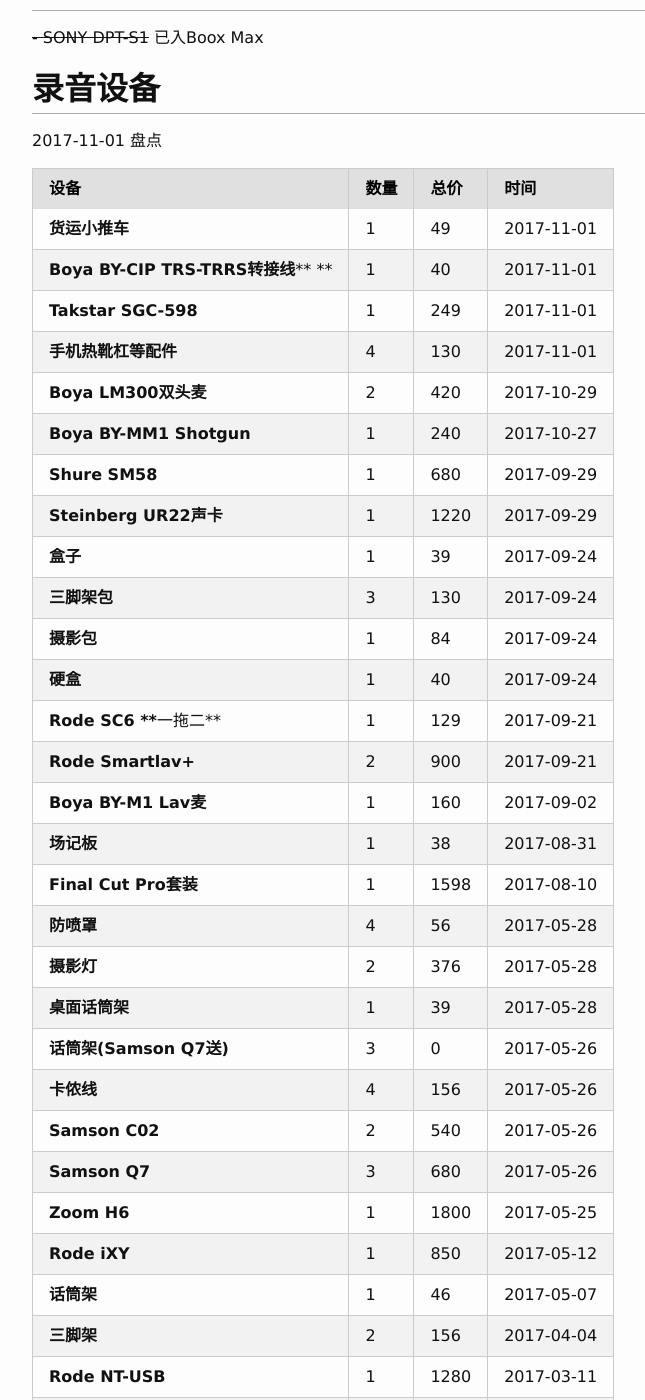
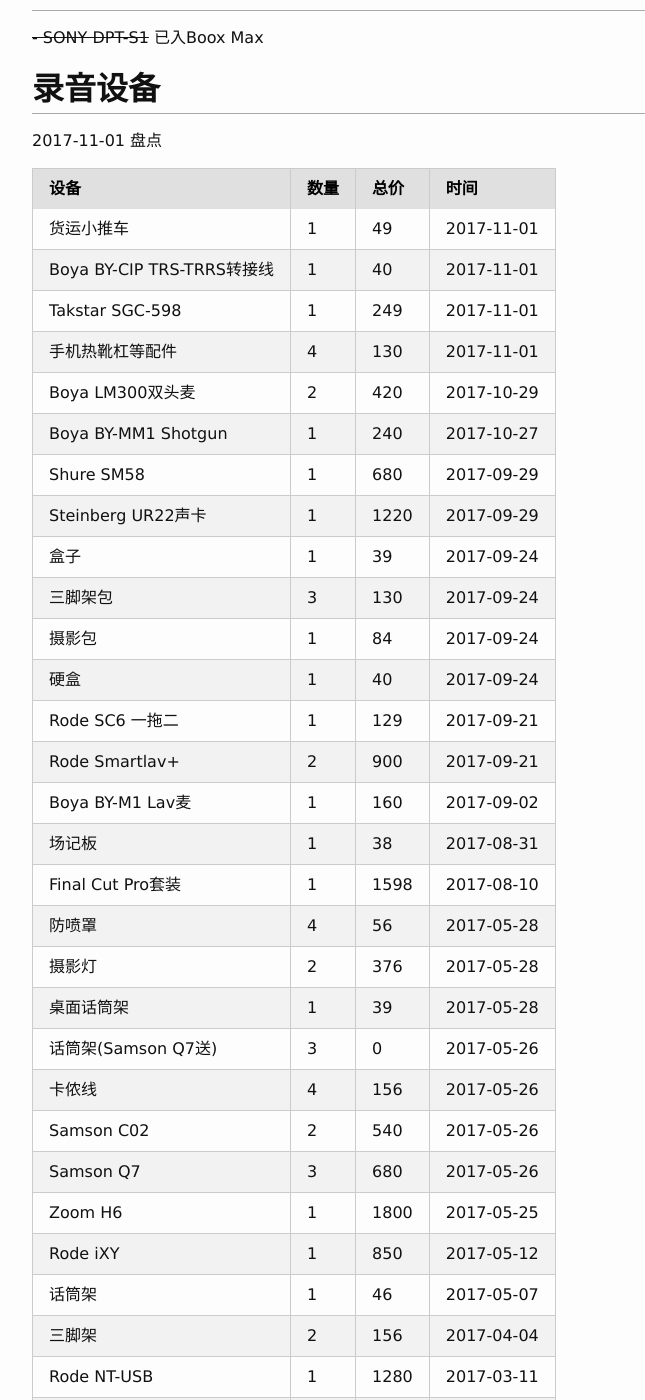
Before and after one commit to scateu/scateu.github.io, a Jekyll site: the page built from _pages/03-devices.md, in a window 1280 px wide and 1400 px high, scrolled down 2096 px. Shown: the whole window, without its empty margins (238-883 px from the left). Built offline with Jekyll 4.4.1, drawn with Linux system fonts in a browser that asks for light colours; comment, search, counter and statistics services are not loaded.

Commit message:
Wed Nov  1 23:31:13 CST 2017

```diff
--- a/_pages/03-devices.md
+++ b/_pages/03-devices.md
@@ -94,51 +94,51 @@
 
 2017-11-01 盘点
 
-| **设备**                               | **数量** | **总价** | **时间**     |
+| 设备                               | 数量 | 总价 | 时间     |
 | ------------------------------------ | ------ | ------ | ---------- |
-| **货运小推车**                            | 1      | 49     | 2017-11-01 |
-| **Boya BY-CIP TRS-TRRS****转接线**** ** | 1      | 40     | 2017-11-01 |
-| **Takstar SGC-598**                  | 1      | 249    | 2017-11-01 |
-| **手机热靴杠等配件**                         | 4      | 130    | 2017-11-01 |
-| **Boya LM300****双头麦**                | 2      | 420    | 2017-10-29 |
-| **Boya BY-MM1 Shotgun**              | 1      | 240    | 2017-10-27 |
-| **Shure SM58**                       | 1      | 680    | 2017-09-29 |
-| **Steinberg UR22****声卡**             | 1      | 1220   | 2017-09-29 |
-| **盒子**                               | 1      | 39     | 2017-09-24 |
-| **三脚架包**                             | 3      | 130    | 2017-09-24 |
-| **摄影包**                              | 1      | 84     | 2017-09-24 |
-| **硬盒**                               | 1      | 40     | 2017-09-24 |
-| **Rode SC6 ****一拖二**                 | 1      | 129    | 2017-09-21 |
-| **Rode Smartlav+**                   | 2      | 900    | 2017-09-21 |
-| **Boya BY-M1 Lav****麦**              | 1      | 160    | 2017-09-02 |
-| **场记板**                              | 1      | 38     | 2017-08-31 |
-| **Final Cut Pro****套装**              | 1      | 1598   | 2017-08-10 |
-| **防喷罩**                              | 4      | 56     | 2017-05-28 |
-| **摄影灯**                              | 2      | 376    | 2017-05-28 |
-| **桌面话筒架**                            | 1      | 39     | 2017-05-28 |
-| **话筒架****(Samson Q7****送****)**      | 3      | 0      | 2017-05-26 |
-| **卡侬线**                              | 4      | 156    | 2017-05-26 |
-| **Samson C02**                       | 2      | 540    | 2017-05-26 |
-| **Samson Q7**                        | 3      | 680    | 2017-05-26 |
-| **Zoom H6**                          | 1      | 1800   | 2017-05-25 |
-| **Rode iXY**                         | 1      | 850    | 2017-05-12 |
-| **话筒架**                              | 1      | 46     | 2017-05-07 |
-| **三脚架**                              | 2      | 156    | 2017-04-04 |
-| **Rode NT-USB**                      | 1      | 1280   | 2017-03-11 |
-| **SONY PCM-D100**                    | 1      | 3799   | 2015-09-24 |
+| 货运小推车                            | 1      | 49     | 2017-11-01 |
+| Boya BY-CIP TRS-TRRS转接线  | 1      | 40     | 2017-11-01 |
+| Takstar SGC-598                  | 1      | 249    | 2017-11-01 |
+| 手机热靴杠等配件                         | 4      | 130    | 2017-11-01 |
+| Boya LM300双头麦                | 2      | 420    | 2017-10-29 |
+| Boya BY-MM1 Shotgun              | 1      | 240    | 2017-10-27 |
+| Shure SM58                       | 1      | 680    | 2017-09-29 |
+| Steinberg UR22声卡             | 1      | 1220   | 2017-09-29 |
+| 盒子                               | 1      | 39     | 2017-09-24 |
+| 三脚架包                             | 3      | 130    | 2017-09-24 |
+| 摄影包                              | 1      | 84     | 2017-09-24 |
+| 硬盒                               | 1      | 40     | 2017-09-24 |
+| Rode SC6 一拖二                 | 1      | 129    | 2017-09-21 |
+| Rode Smartlav+                   | 2      | 900    | 2017-09-21 |
+| Boya BY-M1 Lav麦              | 1      | 160    | 2017-09-02 |
+| 场记板                              | 1      | 38     | 2017-08-31 |
+| Final Cut Pro套装              | 1      | 1598   | 2017-08-10 |
+| 防喷罩                              | 4      | 56     | 2017-05-28 |
+| 摄影灯                              | 2      | 376    | 2017-05-28 |
+| 桌面话筒架                            | 1      | 39     | 2017-05-28 |
+| 话筒架(Samson Q7送)      | 3      | 0      | 2017-05-26 |
+| 卡侬线                              | 4      | 156    | 2017-05-26 |
+| Samson C02                       | 2      | 540    | 2017-05-26 |
+| Samson Q7                        | 3      | 680    | 2017-05-26 |
+| Zoom H6                          | 1      | 1800   | 2017-05-25 |
+| Rode iXY                         | 1      | 850    | 2017-05-12 |
+| 话筒架                              | 1      | 46     | 2017-05-07 |
+| 三脚架                              | 2      | 156    | 2017-04-04 |
+| Rode NT-USB                      | 1      | 1280   | 2017-03-11 |
+| SONY PCM-D100                    | 1      | 3799   | 2015-09-24 |
 
 ## 耳机
 
 2017-11-01 盘点
 
-| **设备**                       | **数量** | **总价** | **时间**     |
+| 设备                       | 数量 | 总价 | 时间     |
 | ---------------------------- | ------ | ------ | ---------- |
-| **创新****Aurvana**            | 1      | 569    | 2016-04-10 |
-| **Bose SoundSport Wireless** | 1      | 650    | 2017-06-16 |
-| **Backbeat Go 2**            | 1      | 298    | 2017-02-22 |
-| **Backbeat FIT**             | 1      | 519    | 2016-12-27 |
-| **PX80**                     | 1      | 199    | 2014-02-18 |
-| **HD201**                    | 1      | 100    | 2017-06-16 |
-| **SONY SBH-20**              | 1      | 99     | 2016-07-30 |
-| **Bose QC30**                | 1      | 1200   |            |
-| **Bose QC20**                | 1      | 1200   |            |
+| 创新Aurvana            | 1      | 569    | 2016-04-10 |
+| Bose SoundSport Wireless | 1      | 650    | 2017-06-16 |
+| Backbeat Go 2            | 1      | 298    | 2017-02-22 |
+| Backbeat FIT             | 1      | 519    | 2016-12-27 |
+| PX80                     | 1      | 199    | 2014-02-18 |
+| HD201                    | 1      | 100    | 2017-06-16 |
+| SONY SBH-20              | 1      | 99     | 2016-07-30 |
+| Bose QC30                | 1      | 1200   |            |
+| Bose QC20                | 1      | 1200   |            |
```
